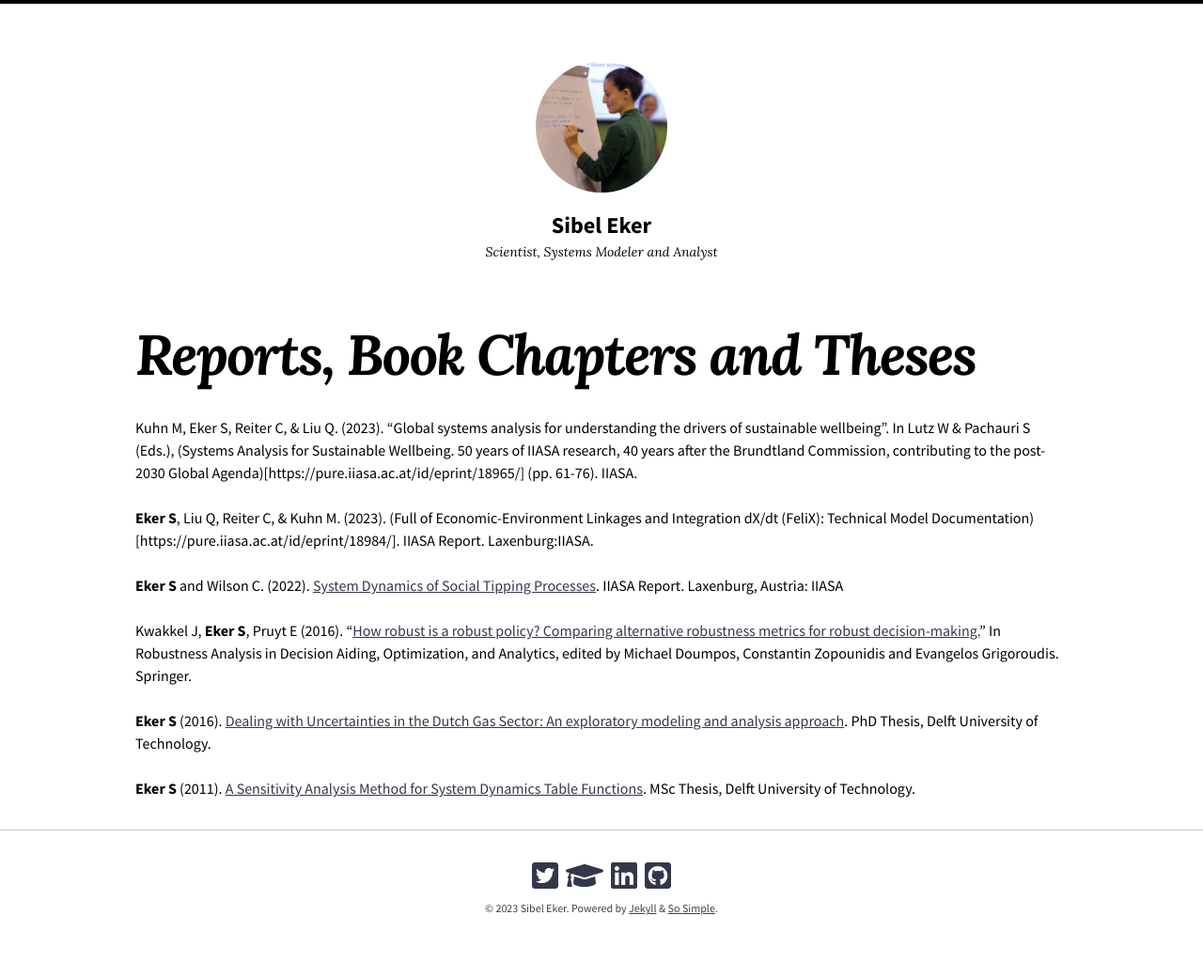
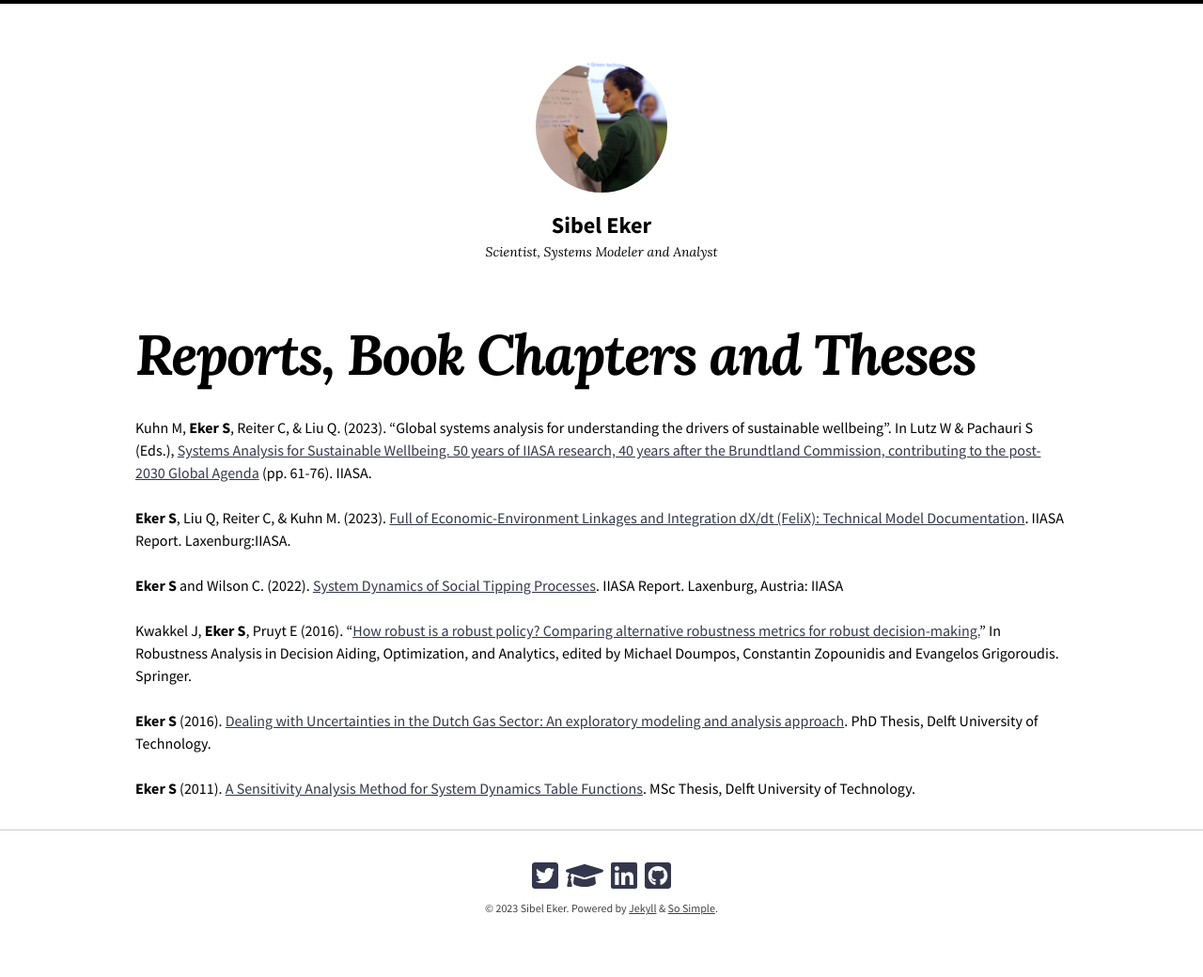
Before and after one commit to sibeleker/sibeleker.github.io, a Jekyll site: the page built from _publications/pubs3.md, in a window 1280 px wide. Shown: the whole page at 94% size. Built offline with Jekyll 4.4.1, drawn with Linux system fonts in a browser that asks for light colours; nearby versions of some CDN libraries.

Commit message:
Update pubs3.md

```diff
--- a/_publications/pubs3.md
+++ b/_publications/pubs3.md
@@ -3,9 +3,9 @@ title: "Reports, Book Chapters and Theses"
 thumbnail: /images/icon_book.jpg
 ---
 
-Kuhn M, Eker S, Reiter C, & Liu Q. (2023). "Global systems analysis for understanding the drivers of sustainable wellbeing". In Lutz W & Pachauri S (Eds.), (Systems Analysis for Sustainable Wellbeing. 50 years of IIASA research, 40 years after the Brundtland Commission, contributing to the post-2030 Global Agenda)[https://pure.iiasa.ac.at/id/eprint/18965/] (pp. 61-76). IIASA.
+Kuhn M, **Eker S**, Reiter C, & Liu Q. (2023). "Global systems analysis for understanding the drivers of sustainable wellbeing". In Lutz W & Pachauri S (Eds.), [Systems Analysis for Sustainable Wellbeing. 50 years of IIASA research, 40 years after the Brundtland Commission, contributing to the post-2030 Global Agenda](https://pure.iiasa.ac.at/id/eprint/18965/) (pp. 61-76). IIASA.
 
-**Eker S**, Liu Q, Reiter C, & Kuhn M. (2023). (Full of Economic-Environment Linkages and Integration dX/dt (FeliX): Technical Model Documentation)[https://pure.iiasa.ac.at/id/eprint/18984/]. IIASA Report. Laxenburg:IIASA.
+**Eker S**, Liu Q, Reiter C, & Kuhn M. (2023). [Full of Economic-Environment Linkages and Integration dX/dt (FeliX): Technical Model Documentation](https://pure.iiasa.ac.at/id/eprint/18984/). IIASA Report. Laxenburg:IIASA.
 
 **Eker S** and Wilson C. (2022). [System Dynamics of Social Tipping Processes](https://pure.iiasa.ac.at/id/eprint/17955/). IIASA Report. Laxenburg, Austria: IIASA
 
```
